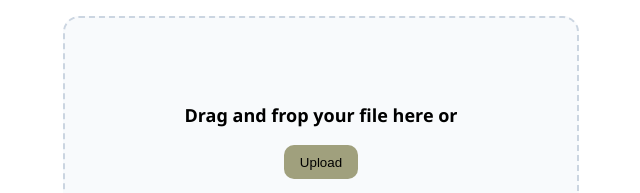
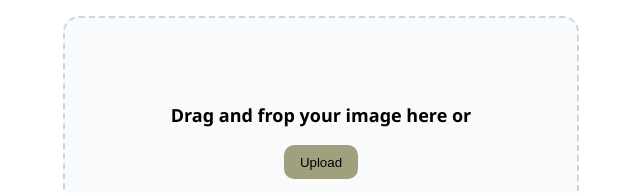
Before and after one commit to larrywongkahei/PDFConverter, a React (Create React App) app: page / in a window 1280 px wide. Shown: the top 193 px of the page, without its empty margins (319-959 px from the left). Built offline with nearby package versions, Linux system fonts and the light colour scheme.

Commit message:
Modified drag adn drop introduction to your image instead of your file

```diff
--- a/src/App.js
+++ b/src/App.js
@@ -66,7 +66,7 @@ function App() {
             </p>
           </div> :
           <p>
-            Drag and frop your file here or
+            Drag and frop your image here or
           </p> }
           <button onClick={handleUpload} className='uploadButton'>Upload</button>
           <p>
```
